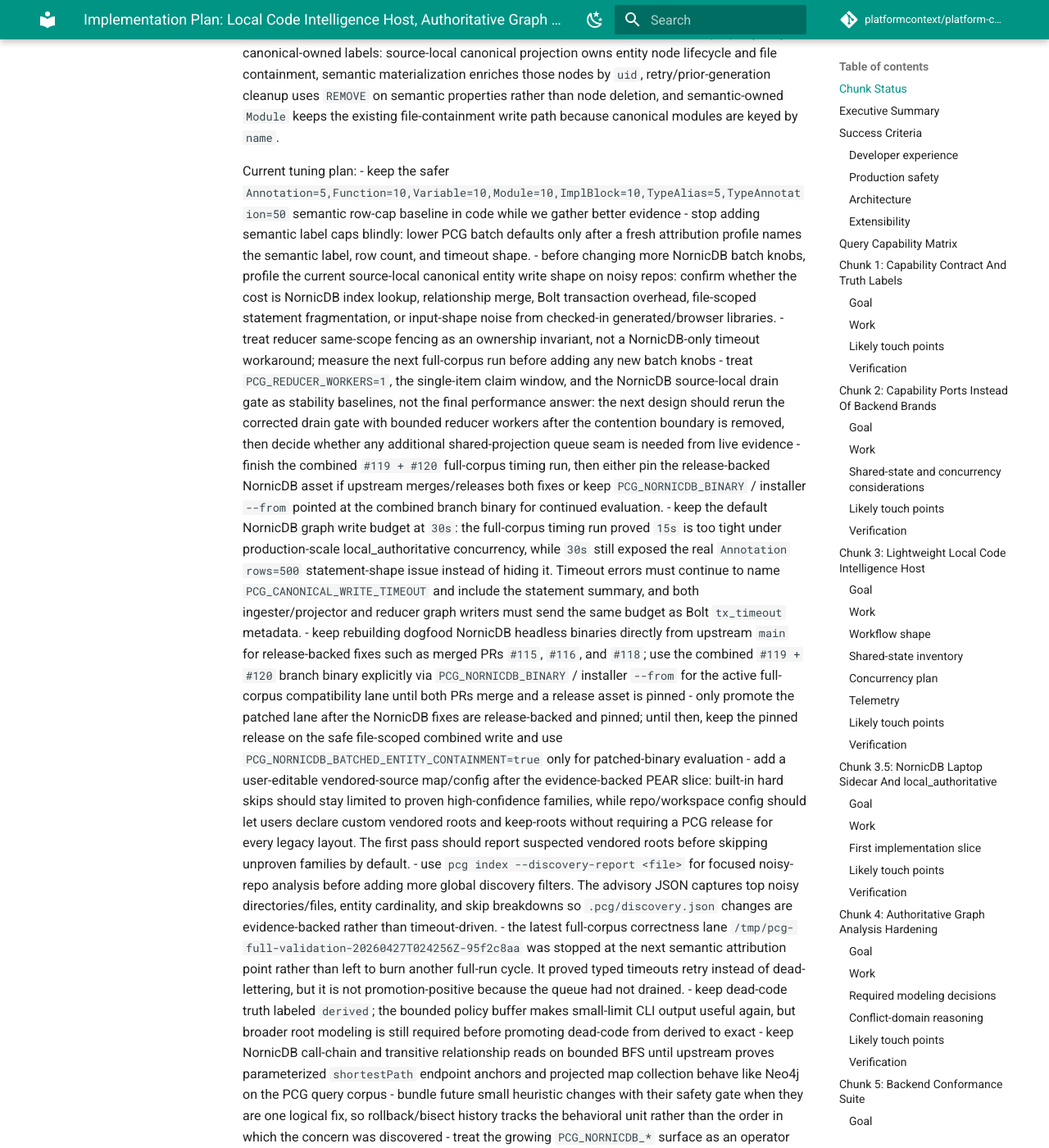
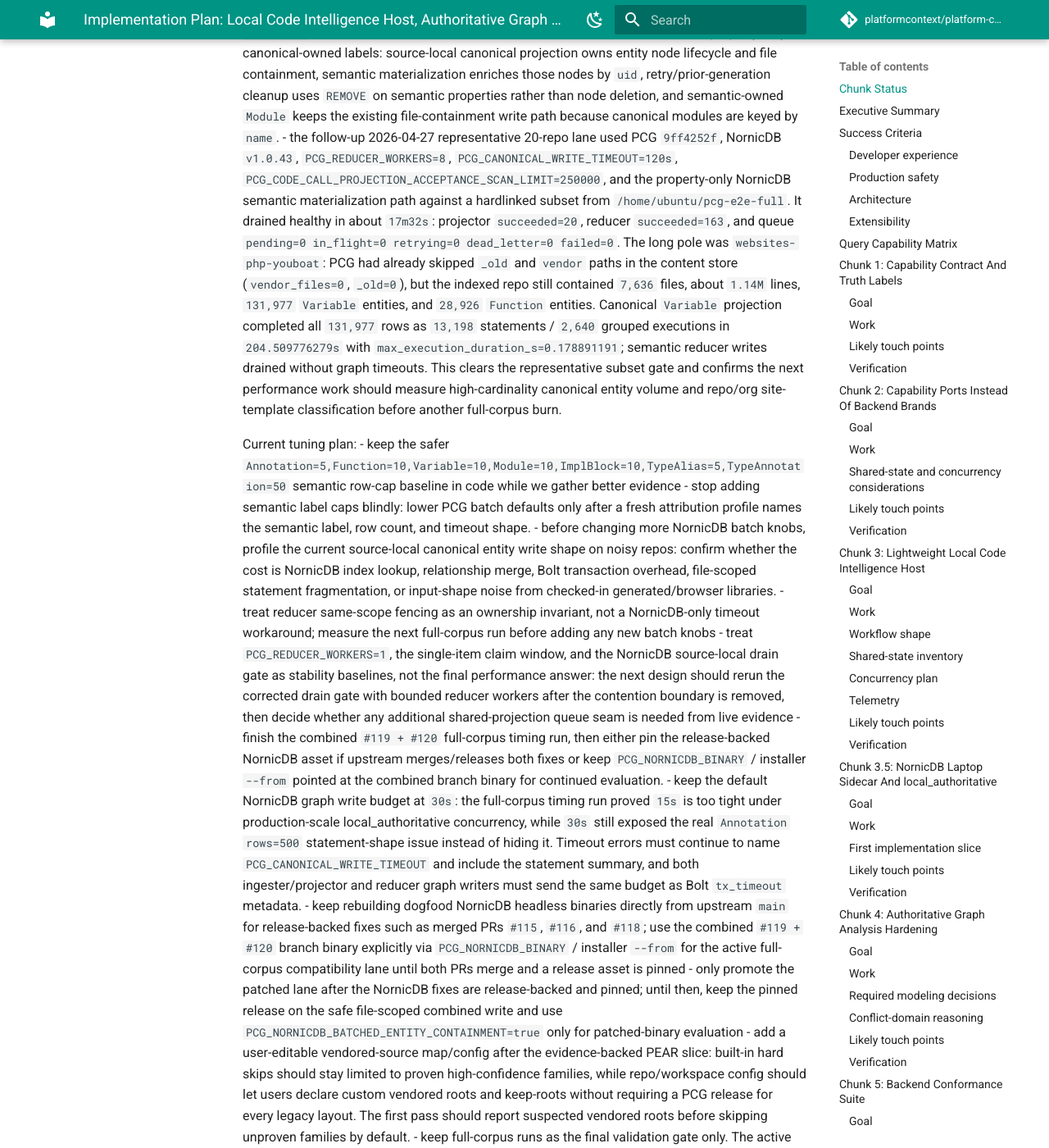
Before and after one commit to platformcontext/platform-context-graph, an MkDocs documentation site: the page built from docs/docs/adrs/2026-04-20-embedded-local-backends-implementation-plan.md, in a window 1280 px wide and 1400 px high, scrolled down 31850 px. Shown: the whole window at 82% size. Built offline with MkDocs 1.6.1 and Material for MkDocs 9.7.7, drawn with Linux system fonts in a browser that asks for light colours; comment, search, counter and statistics services are not loaded; some of the changed text lies outside the part shown.

Commit message:
docs: record nornicdb subset drain evidence

```diff
--- a/docs/docs/adrs/2026-04-20-embedded-local-backends-implementation-plan.md
+++ b/docs/docs/adrs/2026-04-20-embedded-local-backends-implementation-plan.md
@@ -142,6 +142,7 @@ Latest 2026-04-26 NornicDB dogfood evidence:
 - a follow-up targeted five-repo lane on PCG `c598000d` intentionally avoided the full corpus and combined the previous semantic timeout repos with the two noisy PHP repos: `api-node-ai-provider`, `api-node-ai-summary`, `api-node-ai-product-description-generation`, `websites-php-youboat`, and `api-php-boatwizardwebsolutions`. It drained healthy in `854s` with queue `pending=0 in_flight=0 retrying=0 dead_letter=0 failed=0`. The two large source-local projections succeeded (`148,948` facts in `166.496305644s` and `176,201` facts in `521.49982913s`), and their semantic reducers completed in `6.33473887s` and `15.762956452s`. The scan found no graph write timeout, semantic failure, acceptance-cap, panic, fatal, retry, or dead-letter lines. This proves the problem-repo lane first; next validation should scale to a larger representative subset before a full 896-repo run.
 - the larger representative subset then used PCG `5c9b169a`, NornicDB `86e78f1`, `PCG_CANONICAL_WRITE_TIMEOUT=120s`, `PCG_REDUCER_WORKERS=2`, `PCG_REDUCER_BATCH_CLAIM_SIZE=1`, and `PCG_CODE_CALL_PROJECTION_ACCEPTANCE_SCAN_LIMIT=250000` against `50` repos selected from `/home/ubuntu/pcg-e2e-full`. It drained healthy in `884s` with final queue `pending=0 in_flight=0 retrying=0 dead_letter=0 failed=0`, and the failure scan found no `graph_write_timeout`, semantic failure, acceptance-cap, panic, fatal, retry, or dead-letter lines. The only long hold was source-local projection for `websites-php-youboat`, which already had all `176,201` facts persisted while it wrote `131,977` `Variable` and `28,926` `Function` entities into NornicDB. Its `Variable` phase crossed `102,654` rows and `13,200` statements before drain, showing the remaining optimization target is high-cardinality canonical entity writes plus repo-local generated/vendor input classification, not reducer semantic correctness. This clears the larger-subset proof ladder; the next full-corpus run should use the same DB-driven drain gate and discovery-report capture, while any next PCG code change should first measure why `Variable` entity write cost grows with graph size.
 - the next full-corpus lane with `PCG_REDUCER_WORKERS=8` showed the remaining reducer semantic failures were graph-size relationship checks, not simple row-width mistakes: all `896` projector items completed, but `Function rows=1`, `Function rows=4`, `Annotation rows=5`, and `TypeAlias rows=5` still timed out at `PCG_CANONICAL_WRITE_TIMEOUT=120s`. Live graph probes showed indexed `uid` node lookups usually returned quickly, while even targeted `File-[:CONTAINS]->entity` checks took roughly `2.3s-2.9s`. Current branch therefore makes NornicDB semantic materialization property-only for canonical-owned labels: source-local canonical projection owns entity node lifecycle and file containment, semantic materialization enriches those nodes by `uid`, retry/prior-generation cleanup uses `REMOVE` on semantic properties rather than node deletion, and semantic-owned `Module` keeps the existing file-containment write path because canonical modules are keyed by `name`.
+- the follow-up 2026-04-27 representative 20-repo lane used PCG `9ff4252f`, NornicDB `v1.0.43`, `PCG_REDUCER_WORKERS=8`, `PCG_CANONICAL_WRITE_TIMEOUT=120s`, `PCG_CODE_CALL_PROJECTION_ACCEPTANCE_SCAN_LIMIT=250000`, and the property-only NornicDB semantic materialization path against a hardlinked subset from `/home/ubuntu/pcg-e2e-full`. It drained healthy in about `17m32s`: projector `succeeded=20`, reducer `succeeded=163`, and queue `pending=0 in_flight=0 retrying=0 dead_letter=0 failed=0`. The long pole was `websites-php-youboat`: PCG had already skipped `_old` and `vendor` paths in the content store (`vendor_files=0`, `_old=0`), but the indexed repo still contained `7,636` files, about `1.14M` lines, `131,977` `Variable` entities, and `28,926` `Function` entities. Canonical `Variable` projection completed all `131,977` rows as `13,198` statements / `2,640` grouped executions in `204.509776279s` with `max_execution_duration_s=0.178891191`; semantic reducer writes drained without graph timeouts. This clears the representative subset gate and confirms the next performance work should measure high-cardinality canonical entity volume and repo/org site-template classification before another full-corpus burn.
 
 Current tuning plan:
 - keep the safer `Annotation=5,Function=10,Variable=10,Module=10,ImplBlock=10,TypeAlias=5,TypeAnnotation=50` semantic row-cap baseline in code while we gather better evidence
@@ -154,6 +155,7 @@ Current tuning plan:
 - keep rebuilding dogfood NornicDB headless binaries directly from upstream `main` for release-backed fixes such as merged PRs `#115`, `#116`, and `#118`; use the combined `#119 + #120` branch binary explicitly via `PCG_NORNICDB_BINARY` / installer `--from` for the active full-corpus compatibility lane until both PRs merge and a release asset is pinned
 - only promote the patched lane after the NornicDB fixes are release-backed and pinned; until then, keep the pinned release on the safe file-scoped combined write and use `PCG_NORNICDB_BATCHED_ENTITY_CONTAINMENT=true` only for patched-binary evaluation
 - add a user-editable vendored-source map/config after the evidence-backed PEAR slice: built-in hard skips should stay limited to proven high-confidence families, while repo/workspace config should let users declare custom vendored roots and keep-roots without requiring a PCG release for every legacy layout. The first pass should report suspected vendored roots before skipping unproven families by default.
+- keep full-corpus runs as the final validation gate only. The active ladder is focused repo replay, representative 15-20 repo subset, larger representative subset when needed, and only then `/home/ubuntu/pcg-e2e-full`; otherwise every timeout investigation burns hours before proving the small-scope hypothesis.
 - use `pcg index --discovery-report <file>` for focused noisy-repo analysis
   before adding more global discovery filters. The advisory JSON captures
   top noisy directories/files, entity cardinality, and skip breakdowns so
```
Also changed, not shown: docs/docs/adrs/2026-04-22-nornicdb-graph-backend-candidate.md (+1 -0 lines).
